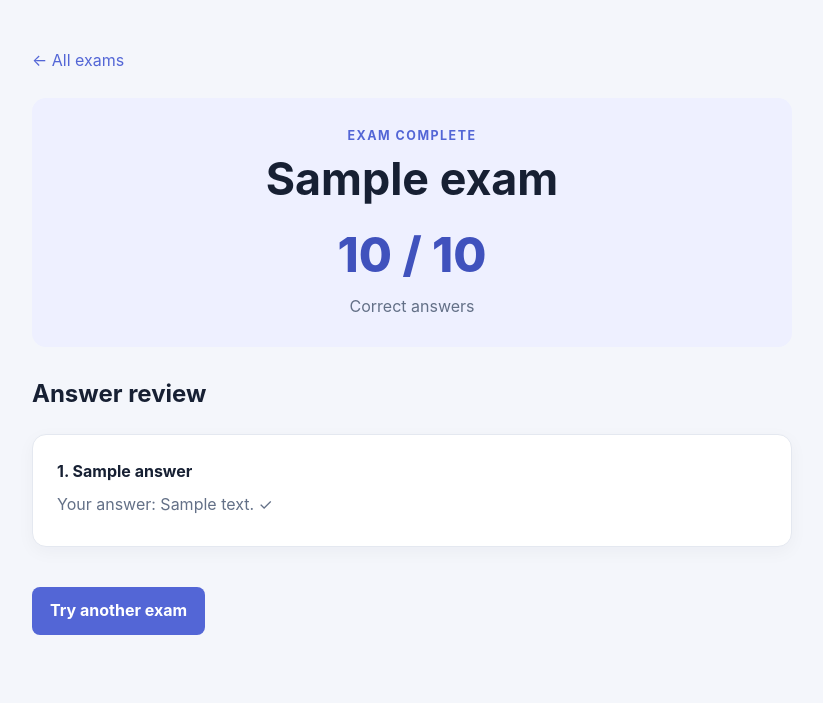
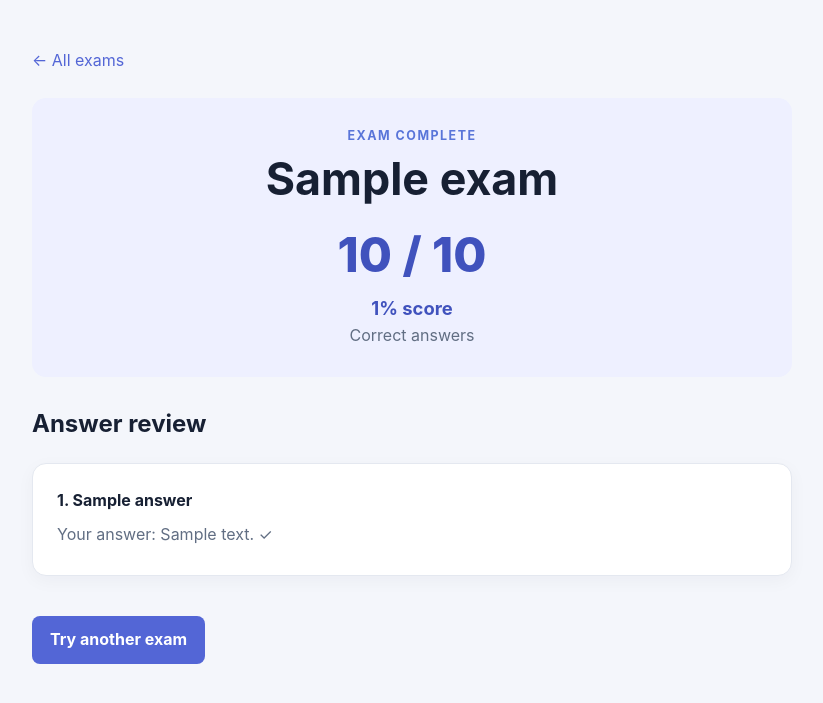
Before and after one commit to vsutar1010/LabExam, a Spring app: template src/main/resources/templates/result.html in a window 1280 px wide. Shown: the top 703 px of the page, without its empty margins (228-1051 px from the left). Run offline with Thymeleaf, Linux system fonts and the light colour scheme; the template is opened without the code that fills it: most values are stand-ins (such as "Sample title", 1, 10 or a date in 2020); data that the repository does not hold is empty.

Commit message:
Small update is done

```diff
--- a/src/main/java/com/labexam/exam/AttemptResult.java
+++ b/src/main/java/com/labexam/exam/AttemptResult.java
@@ -3,4 +3,8 @@ package com.labexam.exam;
 import java.util.List;
 
 public record AttemptResult(Exam exam, int score, int total, List<AnswerReview> answers) {
+
+    public int percentage() {
+        return total == 0 ? 0 : (int) Math.round(score * 100.0 / total);
+    }
 }
--- a/src/main/resources/data.sql
+++ b/src/main/resources/data.sql
@@ -3,7 +3,7 @@ INSERT INTO exams (id, title, description) VALUES
     (2, 'Web Development', 'A short quiz about web technologies.');
 
 INSERT INTO questions (id, exam_id, question_text, option_a, option_b, option_c, option_d, correct_option) VALUES
-    (1, 1, 'Which keyword is used to create a subclass in Java?', 'this', 'extends', 'implements', 'super', '1'),
+    (1, 1, 'What keyword is used to create a subclass in Java?', 'this', 'extends', 'implements', 'super', '2'),
     (2, 1, 'Which type stores true or false values?', 'int', 'String', 'boolean', 'char', '2'),
     (3, 1, 'Which method is the usual entry point of a Java application?', 'start()', 'run()', 'init()', 'main()', '3'),
     (4, 1, 'Which collection does not allow duplicate elements?', 'List', 'Set', 'ArrayList', 'Queue', '1'),
@@ -12,4 +12,4 @@ INSERT INTO questions (id, exam_id, question_text, option_a, option_b, option_c,
     (7, 2, 'What does HTML stand for?', 'HyperText Markup Language', 'High Transfer Machine Link', 'Home Tool Markup Language', 'Hyperlink Text Management Language', '0'),
     (8, 2, 'Which HTTP method is commonly used to retrieve a page?', 'POST', 'GET', 'PATCH', 'DELETE', '1'),
     (9, 2, 'Which tag creates a hyperlink in HTML?', '<link>', '<href>', '<a>', '<url>', '2'),
-    (10, 2, 'Which CSS property changes text color?', 'font-style', 'background', 'text-size', 'color', '3');
+    (10, 2, 'Which CSS property changes text color?', 'font-style', 'background', 'text-size', 'color', '2');
--- a/src/main/resources/static/styles.css
+++ b/src/main/resources/static/styles.css
@@ -25,7 +25,7 @@ body {
 
 .eyebrow {
     margin: 0 0 8px;
-    color: #5366d6;
+    color: #5975d9;
     font-size: 0.78rem;
     font-weight: 750;
     letter-spacing: 0.12em;
@@ -46,7 +46,7 @@ h1 {
 
 .page-header > p:last-child,
 .card > p {
-    color: #637087;
+    color: #616e83;
 }
 
 .exam-list,
@@ -147,6 +147,13 @@ h1 {
     font-weight: 800;
 }
 
+.score-card .percentage-score {
+    margin: 0;
+    color: #4052bd;
+    font-size: 1.15rem;
+    font-weight: 700;
+}
+
 .score-card > p:last-child {
     margin-bottom: 0;
 }
--- a/src/main/resources/templates/result.html
+++ b/src/main/resources/templates/result.html
@@ -16,6 +16,7 @@
             <span th:text="${result.score}">0</span> /
             <span th:text="${result.total}">0</span>
         </p>
+        <p class="percentage-score" th:text="${result.percentage + '% score'}">0% score</p>
         <p>Correct answers</p>
     </header>
 
```
Also changed, not shown: 1 other file.
